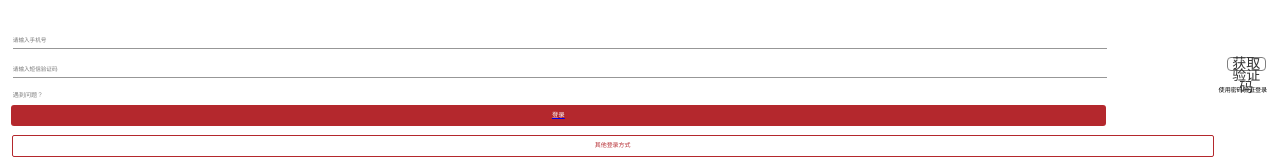
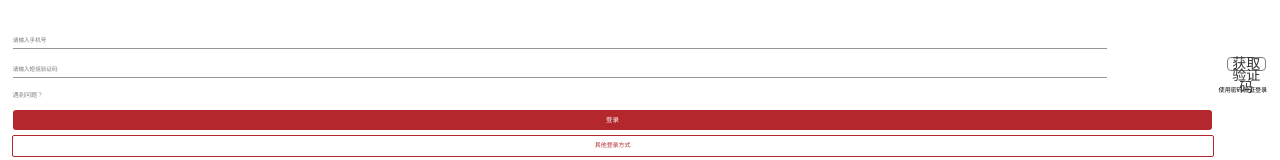
Before and after one commit to zhaoxiaojuan123/wangyiyou163, a React app in the folder wangyiyou163/: page /#/phonelogin in a window 1280 px wide. Shown: the part 47-207 px from the top of the page. Built offline with nearby package versions, Linux system fonts and the light colour scheme; a small style sheet from the web is missing.

Commit message:
修改登录

```diff
--- a/wangyiyou163/src/container/Personal/Personal.js
+++ b/wangyiyou163/src/container/Personal/Personal.js
@@ -55,7 +55,6 @@ export default class Personal extends React.Component {
                         <span className="name">微博</span>
                     </span>
                 </div>
-
            </div>
         </div>
 
--- a/wangyiyou163/src/container/Personal/index.less
+++ b/wangyiyou163/src/container/Personal/index.less
@@ -2,7 +2,7 @@
 .m-loginTypes{
     position: relative;
     height: 100%;
-    background: #F2F5F4;
+    // background: #F2F5F4;
     .logoWrap{
         text-align: center;
         padding-top: 2.13333rem;
@@ -78,7 +78,6 @@
         }
         .itemWrap{
             height: 0.53333rem;
-            // border-right: 1px solid #979797;
             display: inline-block;
             text-align: center;
             padding: 0 0.53333rem;
--- a/wangyiyou163/src/container/Personal/login/EmailLogin.js
+++ b/wangyiyou163/src/container/Personal/login/EmailLogin.js
@@ -14,6 +14,9 @@ export default class EmailLogin extends React.Component{
                     </div>
                     <EmailInput/>
                     <div className="foot">
+                        <div className="f-cb loginbox">
+                            <span className="u-loginbtn">登录</span>
+                        </div>
                         <NavLink to="/personal">
                             <div className="w-button w-button-xl w-button-block w-button-ghostRed">
                                 <span>其他登录方式</span>
--- a/wangyiyou163/src/container/Personal/login/PhoneLogin.js
+++ b/wangyiyou163/src/container/Personal/login/PhoneLogin.js
@@ -16,23 +16,27 @@ export default class PhonelLogin extends React.Component{
                     <PhoneInput/>
 
                     <div className="u-tab f-cb">
-                        <a className="tab0">使用密码验证登录</a>
+                        <span>使用密码验证登录</span>
                     </div>
 
                     <div className="foot">
+                        <NavLink to="/loginsuccess">
+                            <div className="f-cb loginbox">
+                                <span className="u-loginbtn">登录</span>
+                            </div>
+                        </NavLink>
+
                         <NavLink to="/personal">
                             <div className="w-button w-button-xl w-button-block w-button-ghostRed">
                                 <span>其他登录方式</span>
                             </div>
                         </NavLink>
-
                         <NavLink to="/phonereg">
                             <div className="btn btn-1">
                                 <span>注册账号</span>
                                 <i className="iconfont icon-fanhui"></i>
                             </div>
                         </NavLink>
-
                     </div>
                 </div>
             </div>
--- a/wangyiyou163/src/container/Personal/login/emailInput.js
+++ b/wangyiyou163/src/container/Personal/login/emailInput.js
@@ -17,10 +17,6 @@ export default class EmailInput extends React.Component{
                         忘记密码
                     </a>
                 </div>
-
-                <div className="f-cb loginbox">
-                    <a className="u-loginbtn">登录</a>
-                </div>
             </div>
 
         </div>
--- a/wangyiyou163/src/container/Personal/login/index.less
+++ b/wangyiyou163/src/container/Personal/login/index.less
@@ -25,6 +25,31 @@
             }
             .foot{
                 padding: 0 0.53333rem;
+                .loginbox{
+                    position: relative;
+                    margin: 0.426rem 0 0.313rem 0;
+                    top: 0;
+                    left: 0;
+                    bottom: 0.426rem;
+                    width: 100%;
+                    // a{
+                    //     text-decoration: none;
+                    // }
+                    .u-loginbtn{
+                        position: relative;
+                        margin-left: 0.25rem;
+                        background: #b4282d;
+                        height: 1.28rem;
+                        font-size: 0.4rem;
+                        line-height: 1.28rem;
+                        border-radius: 3px;
+                        display: block;
+                        width: 95%;
+                        cursor: pointer;
+                        text-align:center;
+                        color: #fff;
+                    }
+                }
                 a{
                     text-decoration: none;
                 }
@@ -117,33 +142,6 @@
             }
 
         }
-        .loginbox{
-            position: relative;
-            margin: 0.426rem 0 0.313rem 0;
-            top: 0;
-            left: 0;
-            bottom: 0.426rem;
-            width: 100%;
-            a{
-                text-decoration: none;
-            }
-            .u-loginbtn{
-                position: relative;
-                margin-left: 0.4rem;
-                background: #b4282d;
-                height: 1.28rem;
-                font-size: 0.4rem;
-                line-height: 1.28rem;
-                border-radius: 3px;
-                display: block;
-                width: 95%;
-                cursor: pointer;
-                text-align:center;
-                color: #fff;
-            }
-        }
+
     }
  }
-
-
- //登陆成功的样式（loginsuccess）
--- a/wangyiyou163/src/container/Personal/login/loginsuccess.js
+++ b/wangyiyou163/src/container/Personal/login/loginsuccess.js
@@ -114,10 +114,7 @@ export default class Loginsuccess extends React.Component{
             </div>
 
             <div className="g-button">
-
-                    <button class="w-button">退出登录</button>
-
-
+                    <button className="w-button">退出登录</button>
             </div>
 
         </div>
--- a/wangyiyou163/src/container/Personal/login/phoneInput.js
+++ b/wangyiyou163/src/container/Personal/login/phoneInput.js
@@ -1,6 +1,5 @@
 import React from "react";
 import './index.less';
-import {NavLink} from "react-router-dom";
 export default class PhoneInput extends React.Component{
     render(){
         return <div className="inputbox">
@@ -15,11 +14,6 @@ export default class PhoneInput extends React.Component{
                 <div className="m-unlogin">
                     <a className="forgetpwdReg" data-outlink="1" href="https://mob.163.com/web/helpcenter?from=webzj" target="_blank">遇到问题？</a>
                 </div>
-                <NavLink to="/loginsuccess">
-                    <div className="f-cb loginbox">
-                      <a className="u-loginbtn">登录</a>
-                    </div>
-                </NavLink>
 
             </div>
 
```
Also changed, not shown: wangyiyou163/src/container/Personal/index.css, wangyiyou163/src/container/Personal/login/index.css.
